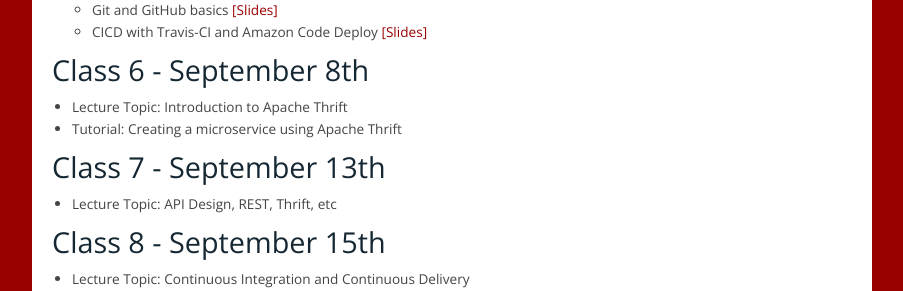
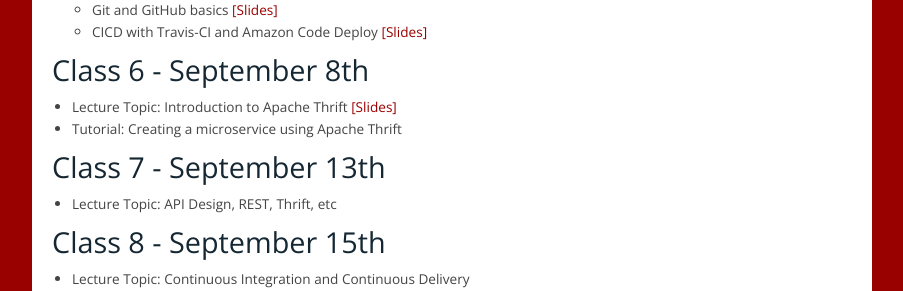
Before and after one commit to airavata-courses/airavata-courses.github.io, a Jekyll site: the page built from lectures.md, in a window 1280 px wide and 900 px high, scrolled down 578 px. Shown: the part 163-454 px from the top of the window, without its empty margins (258-1161 px from the left). Built offline with Jekyll 4.4.1, drawn with Linux system fonts in a browser that asks for light colours.

Commit message:
adding thrift lecture slides

```diff
--- a/lectures.md
+++ b/lectures.md
@@ -35,7 +35,7 @@
     * CICD with Travis-CI and Amazon Code Deploy [[Slides]]({{ site.url }}slides/CS649-CICD-Intro.pdf )
 
 ###  Class 6 - September  8th
-* Lecture Topic: Introduction to Apache Thrift
+* Lecture Topic: Introduction to Apache Thrift [[Slides]]({{ site.url }}slides/B649-Thrift-Introduction-Tutorial.pdf)
 * Tutorial: Creating a microservice using Apache Thrift
 
 ###  Class 7 - September  13th
```
Also changed, not shown: 1 other file.
